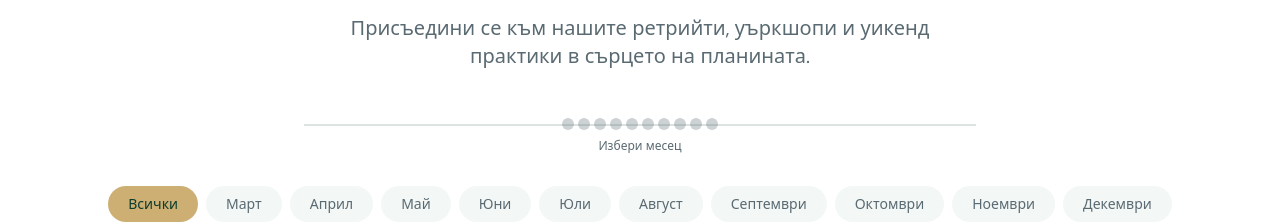
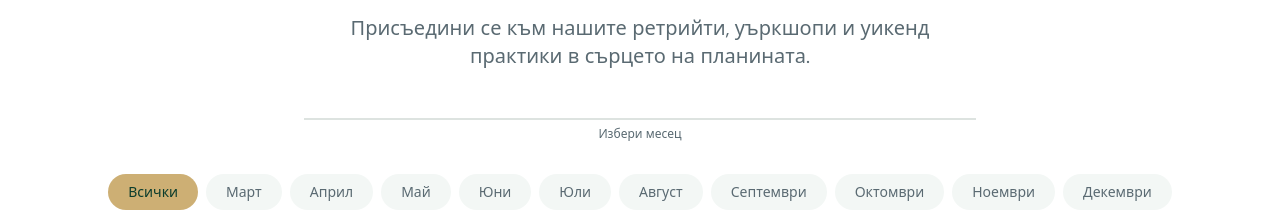
Before and after one commit to StroverIT/kailas, a Next.js app: page / in a window 1280 px wide. Shown: the part 5723-5947 px from the top of the page. Built offline with nearby package versions, Linux system fonts and the light colour scheme; no server answers; the database is empty; a web font is replaced by a local one.

Commit message:
Remove month selection buttons from EventsSection for a cleaner layout and improved user experience.

```diff
--- a/src/components/EventsSection.tsx
+++ b/src/components/EventsSection.tsx
@@ -209,21 +209,7 @@ const EventsSection = () => {
               className="absolute top-1/2 left-0 right-0 h-0.5 bg-border -translate-y-1/2 origin-left"
               style={{ transform: "scaleX(0)" }}
             />
-            {months.filter((m) => m.key !== "all").map((m, i) => (
-              <button
-                key={m.key}
-                ref={(el) => { dotRefs.current[i] = el; }}
-                onClick={() => setActiveMonth(m.key)}
-                className={cn(
-                  "relative z-10 w-3 h-3 rounded-full transition-colors duration-300",
-                  activeMonth === m.key
-                    ? "bg-primary scale-125"
-                    : "bg-muted-foreground/30 hover:bg-secondary/50"
-                )}
-                style={{ scale: 0 }}
-                title={m.label}
-              />
-            ))}
+
           </div>
           <p className="text-center text-xs text-muted-foreground font-body mt-2">
             Избери месец
```
